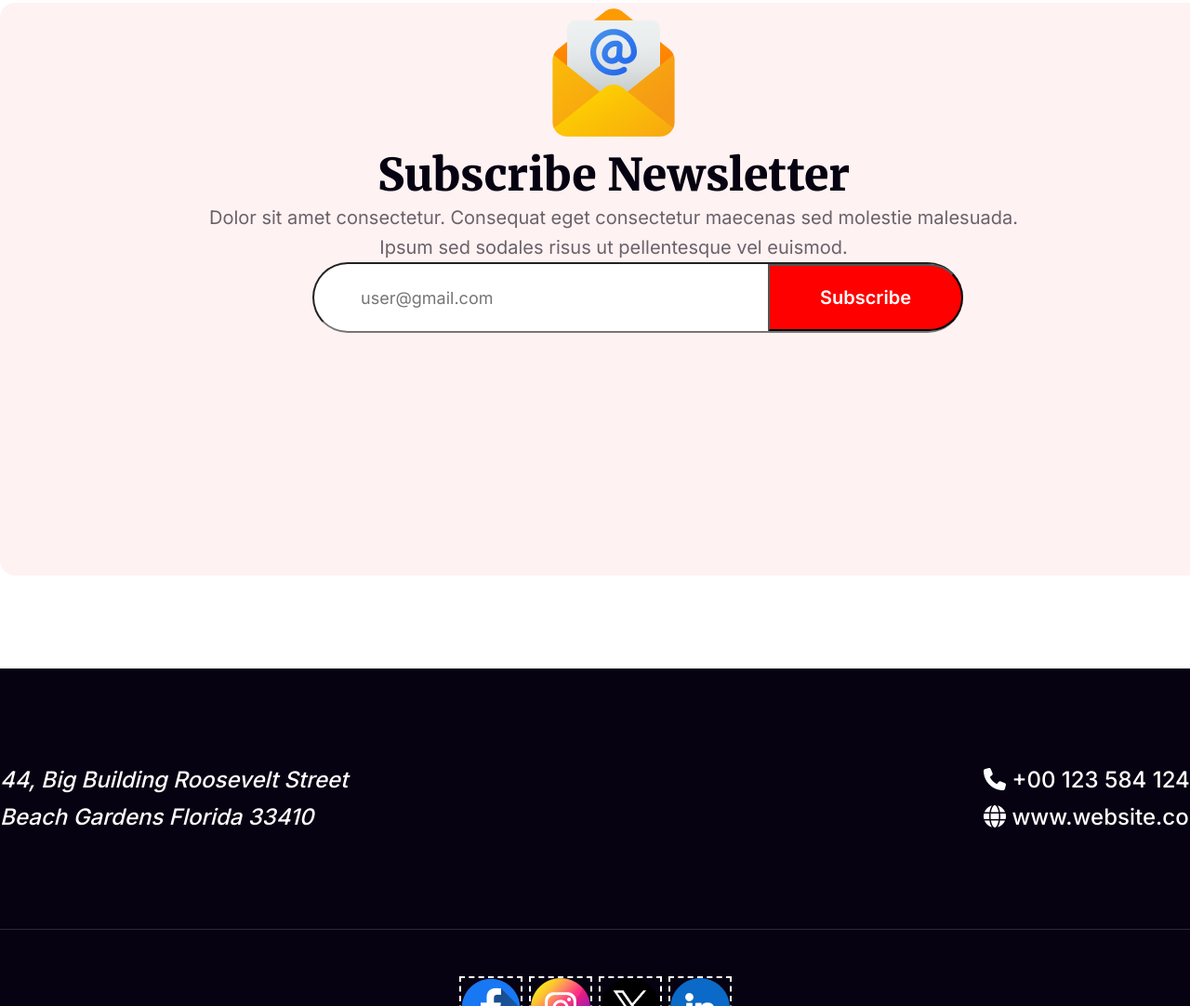
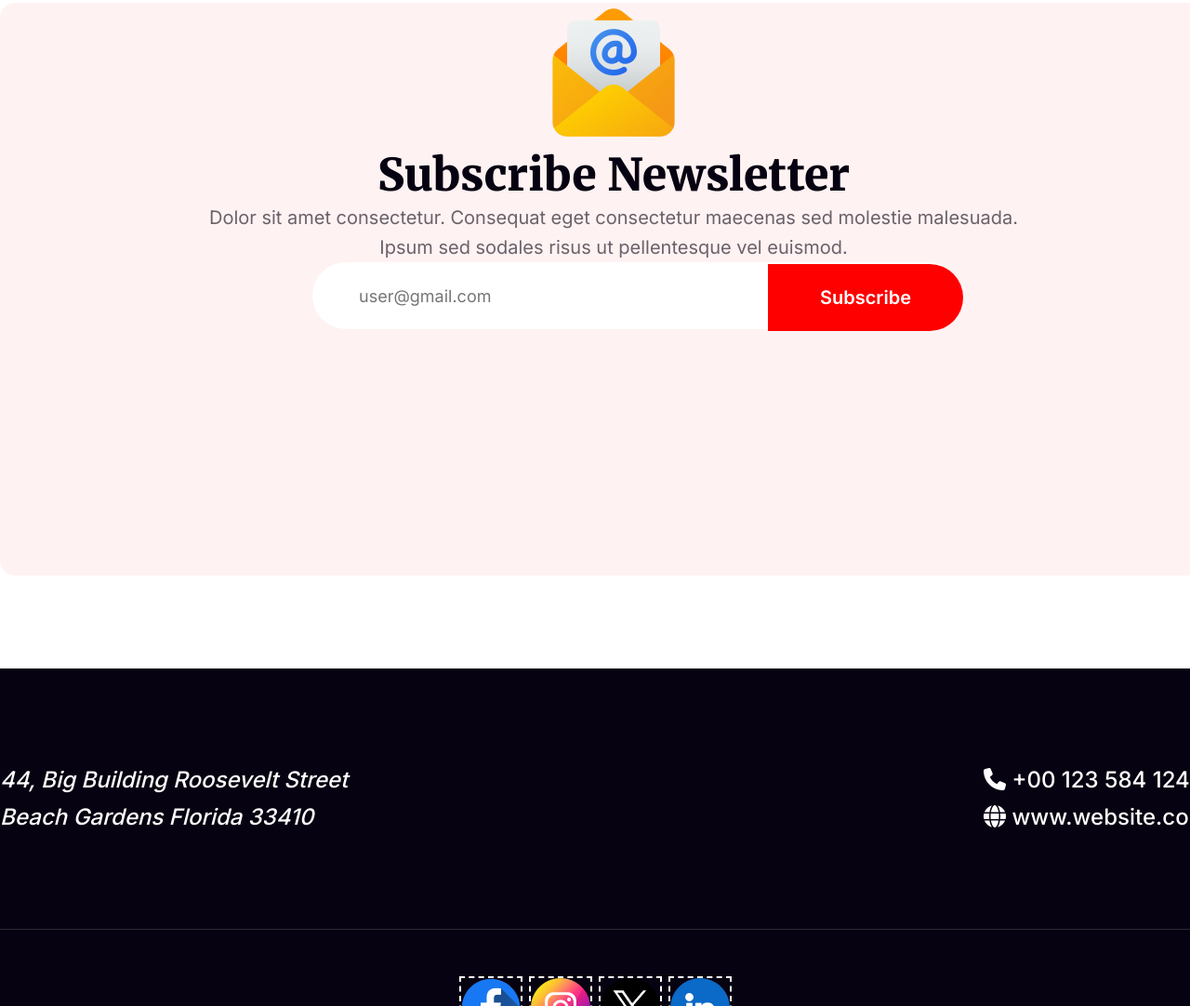
Before and after one commit to Hasibul50/happy-new-year, a plain HTML site: page index.html in a window 1280 px wide. Shown: the part 5500-6582 px from the top of the page at 93% size. Drawn offline with Linux system fonts and the light colour scheme.

Commit message:
mistake resolved

```diff
--- a/colorful.css
+++ b/colorful.css
@@ -429,7 +429,7 @@ input[type="email"] {
     font-weight: 400;
     line-height: 22px;
     border-radius: 50px;
-
+    border: 0px;
     background: rgb(255, 255, 255);
     width: 648px;
     height: 72px;
@@ -450,17 +450,16 @@ input[type="email"] {
     font-size: 20px;
     font-weight: 600;
     line-height: 24px;
-    letter-spacing: 0%;
     text-align: center;
     text-transform: capitalize;
     width: 210px;
     height: 72px;
     border-radius: 0px 50px 50px 0px;
-
     background: rgb(255, 0, 0);
     position: absolute;
     top: 2px;
     right: -52px;
+    border: 0px;
 }
 
 
```
